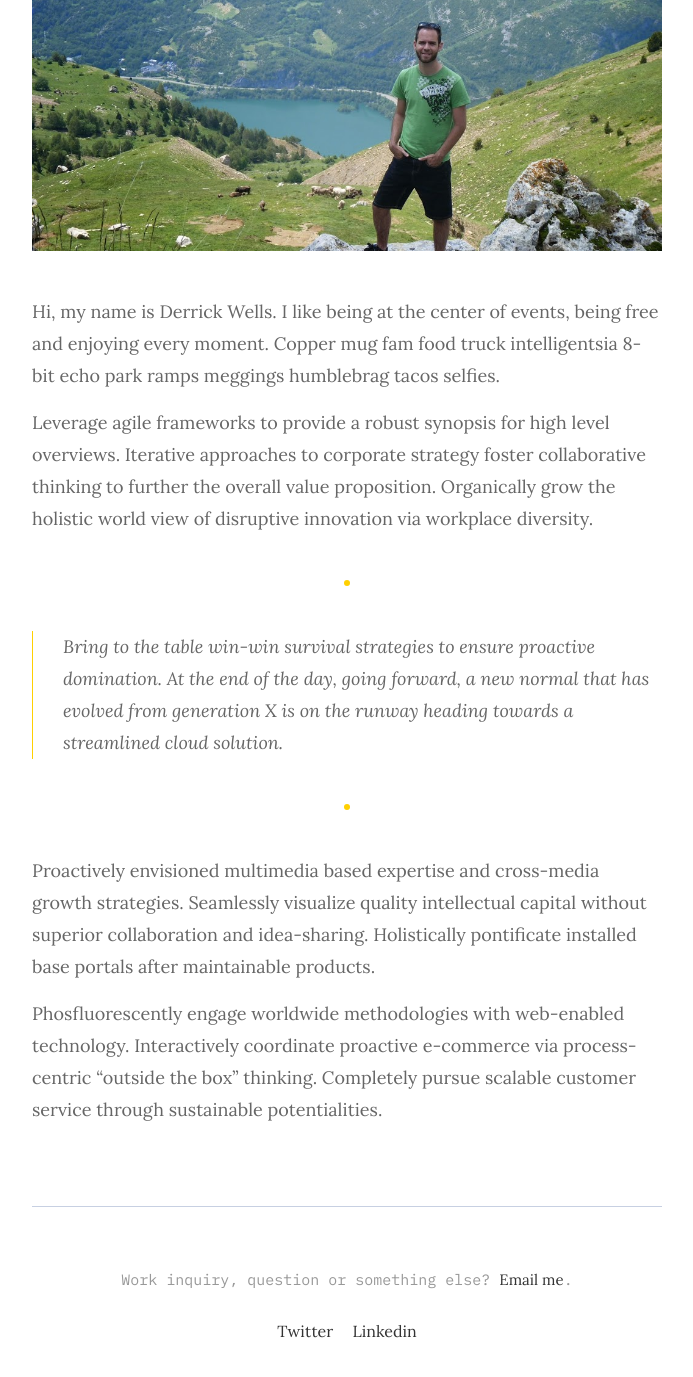
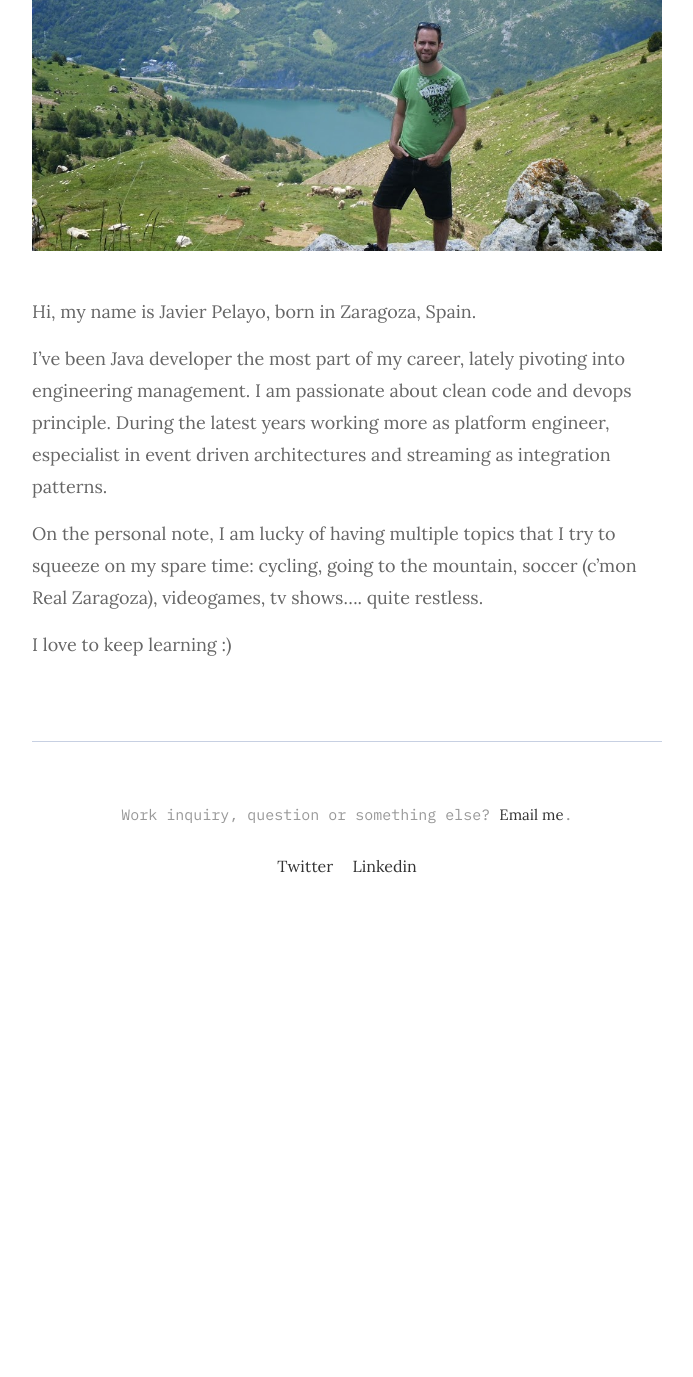
Before and after one commit to pelayuko/pelayuko.github.io, a Jekyll site: the page built from _pages/about.md, in a window 1280 px wide and 1400 px high, scrolled down 402 px. Shown: the top 1377 px of the window, without its empty margins (293-986 px from the left). Built offline with Jekyll 4.4.1, drawn with Linux system fonts in a browser that asks for light colours; after the commit the page ends 1337 px from its top, so only the background shows below that.

Commit message:
added about

```diff
--- a/_pages/about.md
+++ b/_pages/about.md
@@ -2,19 +2,13 @@
 layout: page
 title: About
 permalink: /about/
-image: '/assets/img/about-picture.jpg'
+image: '/assets/img/about-picture.JPG'
 ---
 
-Hi, my name is Derrick Wells. I like being at the center of events, being free and enjoying every moment. Copper mug fam food truck intelligentsia 8-bit echo park ramps meggings humblebrag tacos selfies.
+Hi, my name is Javier Pelayo, born in Zaragoza, Spain.
 
-Leverage agile frameworks to provide a robust synopsis for high level overviews. Iterative approaches to corporate strategy foster collaborative thinking to further the overall value proposition. Organically grow the holistic world view of disruptive innovation via workplace diversity.
+I've been Java developer the most part of my career, lately pivoting into engineering management. I am passionate about clean code and devops principle. During the latest years working more as platform engineer, especialist in event driven architectures and streaming as integration patterns.
 
-***
+On the personal note, I am lucky of having multiple topics that I try to squeeze on my spare time: cycling, going to the mountain, soccer (c'mon Real Zaragoza), videogames, tv shows.... quite restless.
 
-> Bring to the table win-win survival strategies to ensure proactive domination. At the end of the day, going forward, a new normal that has evolved from generation X is on the runway heading towards a streamlined cloud solution.
-
-***
-
-Proactively envisioned multimedia based expertise and cross-media growth strategies. Seamlessly visualize quality intellectual capital without superior collaboration and idea-sharing. Holistically pontificate installed base portals after maintainable products.
-
-Phosfluorescently engage worldwide methodologies with web-enabled technology. Interactively coordinate proactive e-commerce via process-centric "outside the box" thinking. Completely pursue scalable customer service through sustainable potentialities.
+I love to keep learning :)
```
